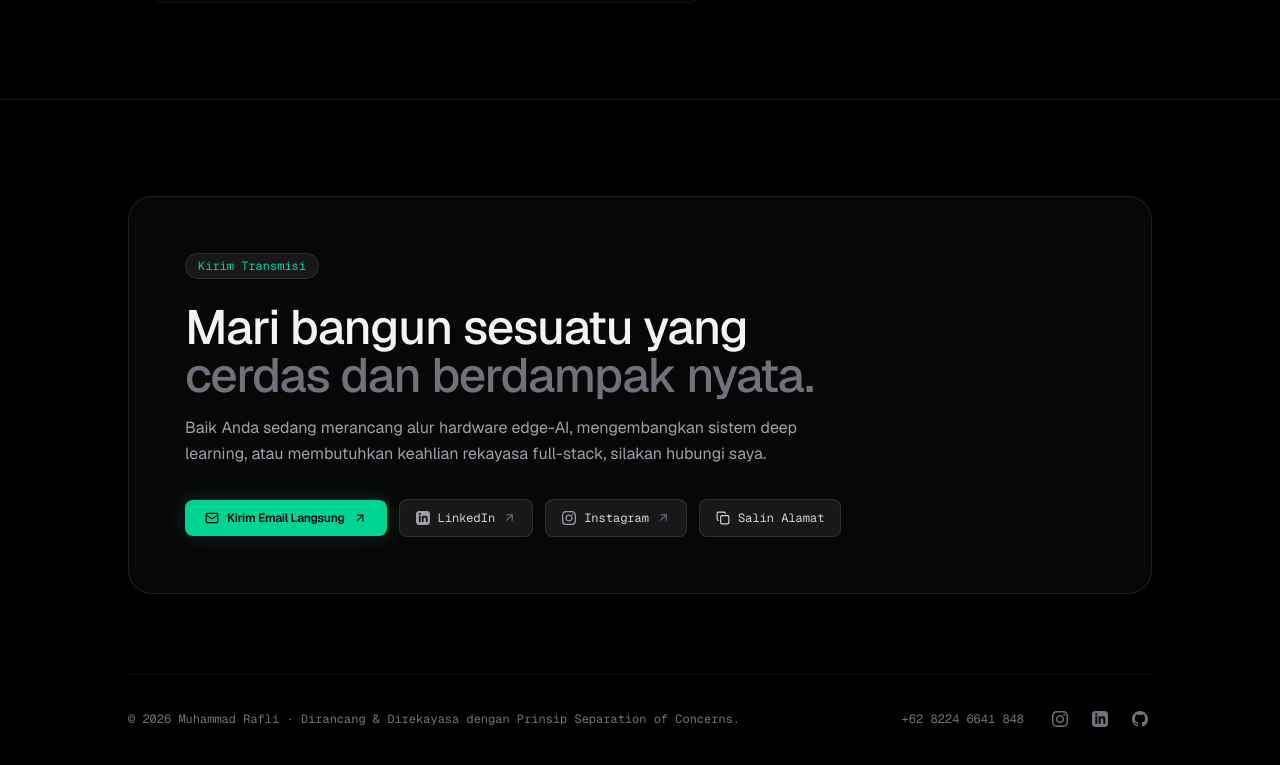
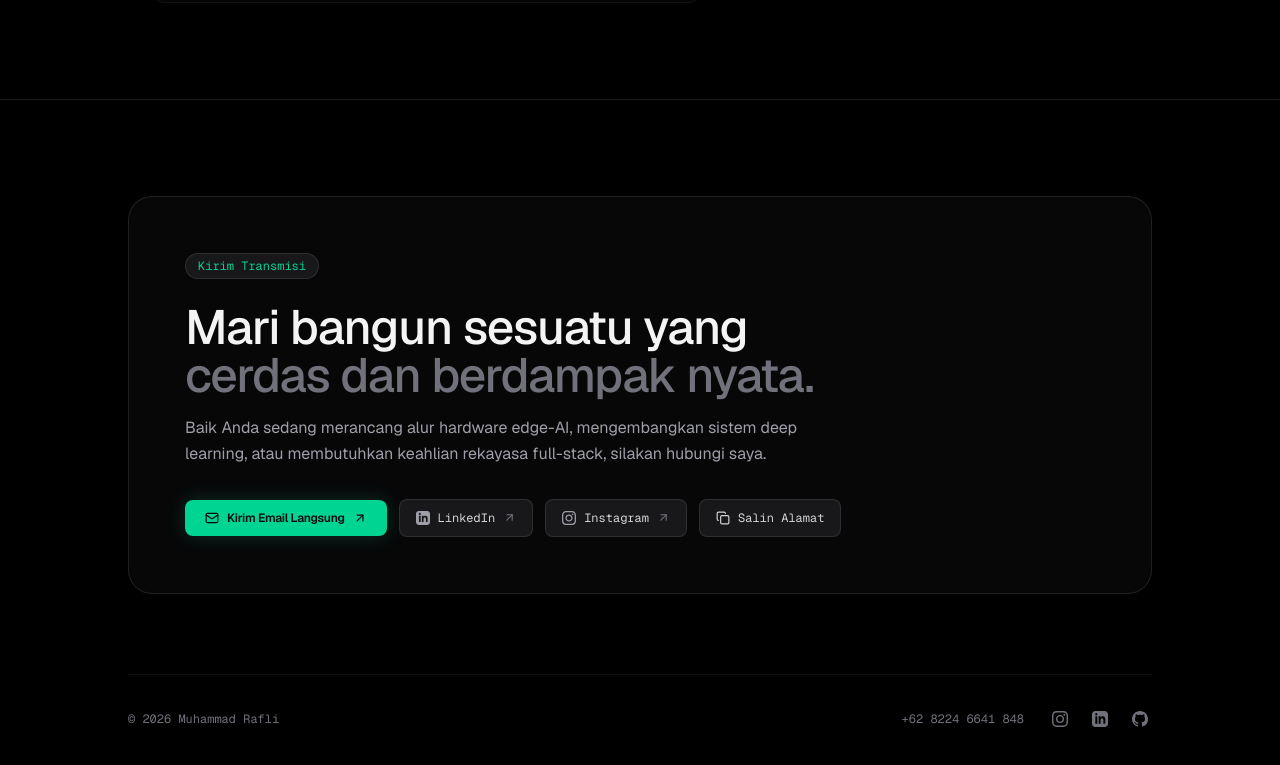
Before and after one commit to appyx123/Portofolio-Rafli, a Next.js app: page / in a window 1280 px wide. Shown: the part 7017-7782 px from the top of the page. Built offline with nearby package versions, Linux system fonts and the light colour scheme.

Commit message:
Remove footerNote text from sub-footer

```diff
--- a/components/ContactAndFooter.jsx
+++ b/components/ContactAndFooter.jsx
@@ -101,7 +101,7 @@ export default function ContactAndFooter() {
         {/* Sub-Footer */}
         <div className="flex flex-col sm:flex-row items-center justify-between gap-6 pt-8 border-t border-white/5 text-xs font-mono text-zinc-500">
           <div>
-            © {new Date().getFullYear()} {personalInfo.name} · {ui.contact.footerNote}
+            © {new Date().getFullYear()} {personalInfo.name}
           </div>
 
           <div className="flex items-center gap-4">
```
